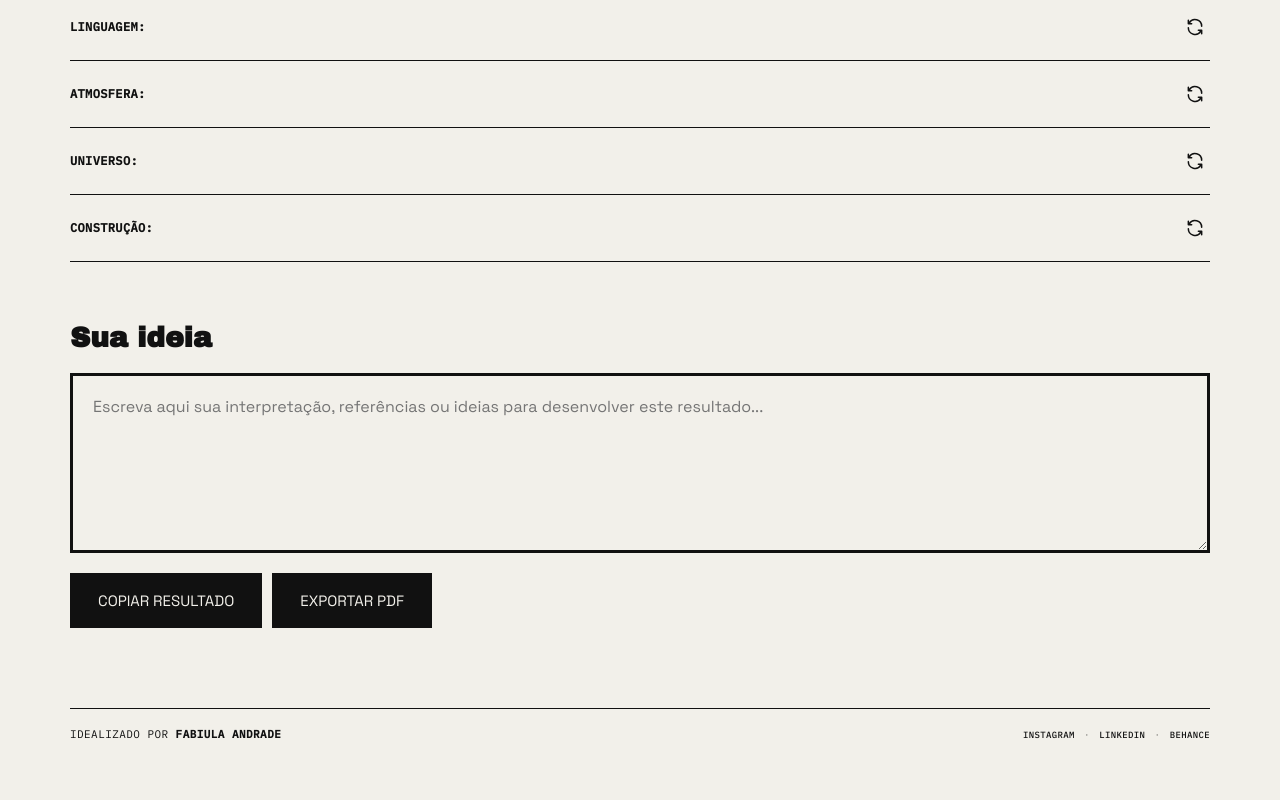
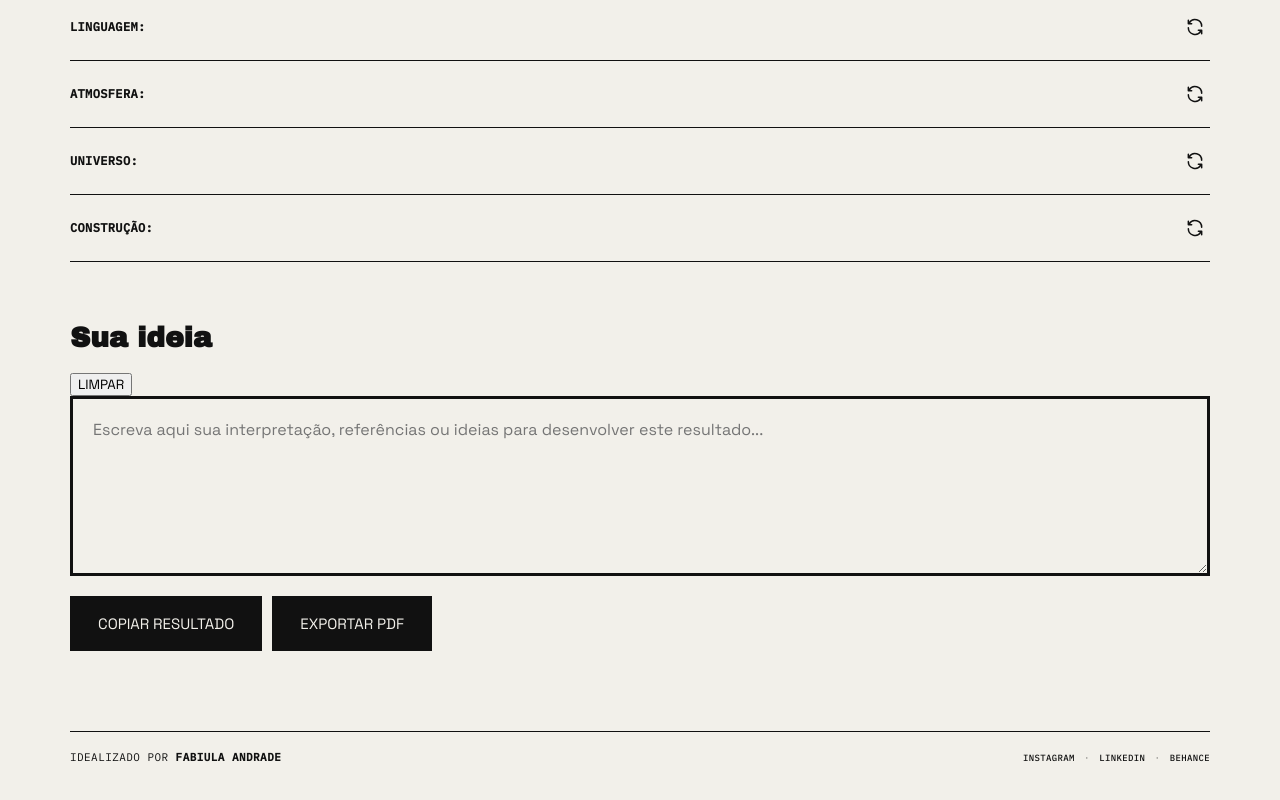
Before and after one commit to fabiula-and/collection-generator, a plain HTML site: page index.html in a window 1280 px wide. Shown: the part 1430-2230 px from the top of the page. Drawn offline with Linux system fonts and the light colour scheme.

Commit message:
Update index.html

```diff
--- a/index.html
+++ b/index.html
@@ -52,47 +52,30 @@
 
     <div class="modos">
 
-        <!-- ===== LIVRE ===== -->
-
         <button id="modo-livre">
             <strong>LIVRE</strong>
             <span>Tudo pode entrar.</span>
         </button>
-
-
-        <!-- ===== IDEIA ===== -->
 
         <button id="modo-ideia">
             <strong>IDEIA</strong>
             <span>Uma ideia simples para começar.</span>
         </button>
 
-
-        <!-- ===== CONCEITO ===== -->
-
         <button id="modo-conceito">
             <strong>CONCEITO</strong>
             <span>Uma direção criativa mais construída.</span>
         </button>
-
-
-        <!-- ===== IMERSÃO ===== -->
 
         <button id="modo-imersao">
             <strong>IMERSÃO</strong>
             <span>Um briefing aprofundado.</span>
         </button>
 
-
-        <!-- ===== ESTAMPA ===== -->
-
         <button id="modo-estampa">
             <strong>ESTAMPA</strong>
             <span>Direcionado exclusivamente para criação de estampas.</span>
         </button>
-
-
-        <!-- ===== CAOS ===== -->
 
         <button id="modo-caos">
             <strong>CAOS</strong>
@@ -242,6 +225,18 @@
 
         <h3>Sua ideia</h3>
 
+        <div class="controle-anotacao">
+
+            <button
+                id="limpar-anotacao"
+                type="button"
+                aria-label="Limpar anotação"
+            >
+                LIMPAR
+            </button>
+
+        </div>
+
         <textarea
             id="anotacao"
             placeholder="Escreva aqui sua interpretação, referências ou ideias para desenvolver este resultado..."
```
